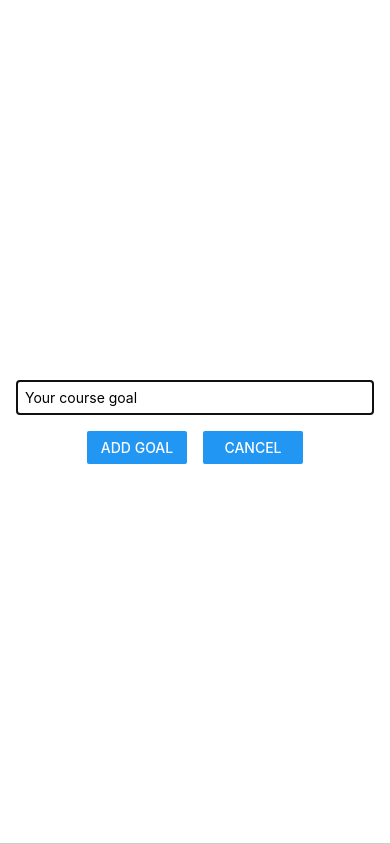
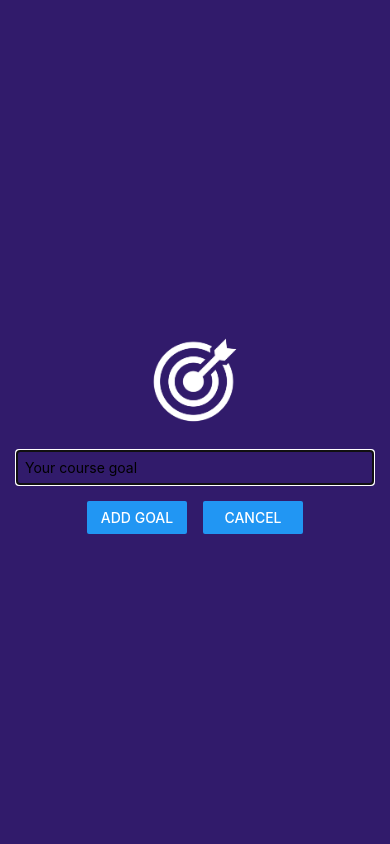
Before and after one commit to Harry-Daniel/ToDo_app, a React Native app: screen / in a window 390 px wide. Both pictures are taken after a click on the button "ADD NEW GOAL". Built offline with nearby package versions, Linux system fonts and the light colour scheme.

Commit message:
Working with Images and Changing Colors

```diff
--- a/components/GoalInput.js
+++ b/components/GoalInput.js
@@ -1,5 +1,5 @@
 import React, { useState } from "react";
-import { Button, StyleSheet, TextInput, View, Modal } from "react-native";
+import { Button, StyleSheet, TextInput, View, Modal,Image } from "react-native";
 
 function GoalInput(props) {
   const [enteredGoalText, setEnteredGoalText] = useState("");
@@ -15,6 +15,7 @@
   return (
     <Modal visible={props.visible} animationType="slide">
       <View style={styles.inputContainer}>
+        <Image style={styles.image} source={require('../assets/images/goal.png')}/>
         <TextInput
           style={styles.textInput}
           placeholder="Your course goal"
@@ -40,13 +41,18 @@
 const styles = StyleSheet.create({
   inputContainer: {
     flex: 1,
-
     justifyContent: "center",
     alignItems: "center",
-    margingBottom: 24,
+
     padding:16,
-    borderBottomWidth: 1,
-    borderBottomColor: "#cccccc",
+
+
+    backgroundColor:'#311b6b'
+  },
+  image:{
+    width:100,
+    height:100,
+    margin:20,
   },
   textInput: {
     borderWidth: 1,
```
Also changed, not shown: assets/images/goal.png (added).
